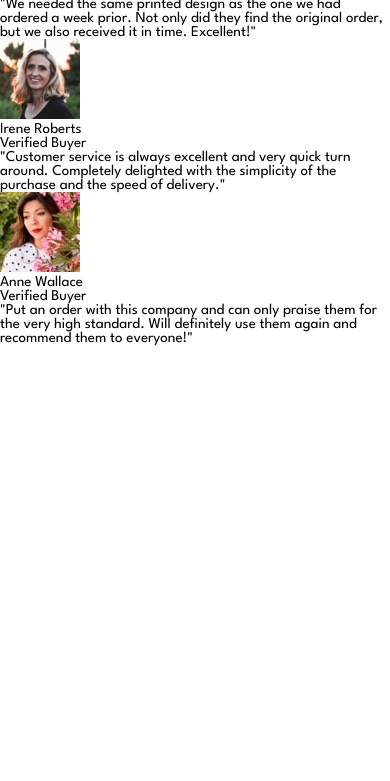
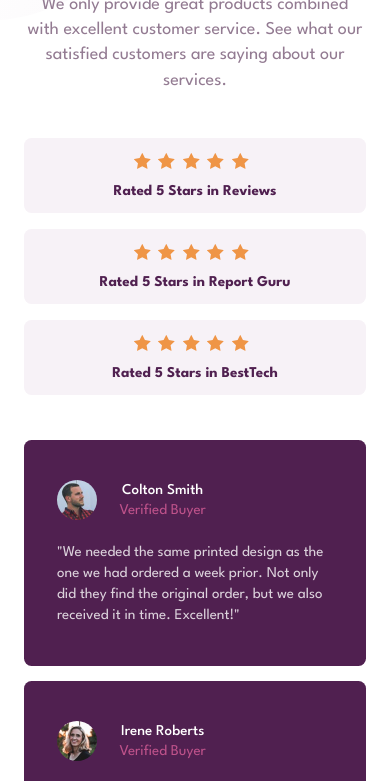
Before and after one commit to Elvis-LR/Social-proff, a plain HTML site: page index.html in a window 390 px wide. Shown: the part 212-993 px from the top of the page. Before the commit the page ends 844 px from the top, so only its background shows below. Drawn offline with Linux system fonts and the light colour scheme.

Commit message:
add complete stylesheet for mobile

```diff
--- a/index.html
+++ b/index.html
@@ -43,12 +43,33 @@
       </header>
       <div class="rating">
         <div class="stars">
+          <ul>
+            <li><img src="./images/icon-star.svg" alt="star icon" /></li>
+            <li><img src="./images/icon-star.svg" alt="star icon" /></li>
+            <li><img src="./images/icon-star.svg" alt="star icon" /></li>
+            <li><img src="./images/icon-star.svg" alt="star icon" /></li>
+            <li><img src="./images/icon-star.svg" alt="star icon" /></li>
+          </ul>
           <p>Rated 5 Stars in Reviews</p>
         </div>
         <div class="stars">
+          <ul>
+            <li><img src="./images/icon-star.svg" alt="star icon" /></li>
+            <li><img src="./images/icon-star.svg" alt="star icon" /></li>
+            <li><img src="./images/icon-star.svg" alt="star icon" /></li>
+            <li><img src="./images/icon-star.svg" alt="star icon" /></li>
+            <li><img src="./images/icon-star.svg" alt="star icon" /></li>
+          </ul>
           <p>Rated 5 Stars in Report Guru</p>
         </div>
         <div class="stars">
+          <ul>
+            <li><img src="./images/icon-star.svg" alt="star icon" /></li>
+            <li><img src="./images/icon-star.svg" alt="star icon" /></li>
+            <li><img src="./images/icon-star.svg" alt="star icon" /></li>
+            <li><img src="./images/icon-star.svg" alt="star icon" /></li>
+            <li><img src="./images/icon-star.svg" alt="star icon" /></li>
+          </ul>
           <p>Rated 5 Stars in BestTech</p>
         </div>
       </div>
@@ -59,8 +80,10 @@
               src="./images/image-colton.jpg"
               alt="Calton Smith verified buyer"
             />
-            <h3 class="name">Colton Smith</h3>
-            <h4 class="verified">Verified Buyer</h4>
+            <div class="details">
+              <h3 class="name">Colton Smith</h3>
+              <p class="verified">Verified Buyer</p>
+            </div>
           </div>
           <p>
             "We needed the same printed design as the one we had ordered a week
@@ -74,8 +97,10 @@
               src="./images/image-irene.jpg"
               alt="Irene Roberts verified buyer"
             />
-            <h3 class="name">Irene Roberts</h3>
-            <h4 class="verified">Verified Buyer</h4>
+            <div class="details">
+              <h3 class="name">Irene Roberts</h3>
+              <p class="verified">Verified Buyer</p>
+            </div>
           </div>
           <p>
             "Customer service is always excellent and very quick turn around.
@@ -89,8 +114,10 @@
               src="./images/image-anne.jpg"
               alt="Anne Wallace verified buyer"
             />
-            <h3 class="name">Anne Wallace</h3>
-            <h4 class="verified">Verified Buyer</h4>
+            <div class="details">
+              <h3 class="name">Anne Wallace</h3>
+              <p class="verified">Verified Buyer</p>
+            </div>
           </div>
           <p>
             "Put an order with this company and can only praise them for the
--- a/styles/style.css
+++ b/styles/style.css
@@ -63,13 +63,92 @@ White: hsl(0, 0%, 100%)
 
 
 font-family: 'League Spartan', sans-serif;
+Weights: 400, 500, 700
 
 **************/
 
+/*************** containers ************/
 body {
   font-size: 15px;
   font-family: "League Spartan", sans-serif;
+  font-weight: 400;
+  text-align: center;
+  background-image: url(../images/bg-pattern-top-mobile.svg);
+  background-repeat: no-repeat;
 }
 #container {
   min-width: 23.4375rem;
+  padding: 1.5rem;
+  margin-top: 2em;
 }
+/********** header ***********/
+
+header h1 {
+  font-size: 2.5em;
+  font-weight: 700;
+  color: hsl(300, 43%, 22%);
+  margin: 1.5rem;
+}
+header p {
+  font-size: 1.2em;
+  color: hsl(303, 10%, 53%);
+  line-height: 1.4;
+}
+/**************** rating *************/
+
+.rating {
+  margin: 3em 0em;
+}
+.stars {
+  background-color: hsl(300, 24%, 96%);
+  padding: 1em;
+  border-radius: 0.5em;
+  margin-bottom: 1rem;
+}
+.stars ul {
+  display: flex;
+  justify-content: center;
+  margin-bottom: 0.8em;
+}
+li {
+  margin-right: 0.5em;
+}
+.stars p {
+  color: hsl(300, 43%, 22%);
+  font-weight: 700;
+}
+/*************** review *************/
+
+.comments {
+  background-color: hsl(300, 43%, 22%);
+  border-radius: 0.5em;
+  padding: 2.666em 2.2em;
+  margin-bottom: 1em;
+}
+.buyer {
+  display: flex;
+  margin-bottom: 1.5em;
+}
+.buyer img {
+  width: 2.666em;
+  border-radius: 50%;
+  margin-right: 1.5em;
+}
+.details {
+  display: flex;
+  flex-direction: column;
+  justify-content: space-around;
+}
+h3 {
+  color: hsl(0, 0%, 100%);
+  font-weight: 500;
+}
+.verified {
+  color: hsl(333, 80%, 67%, 0.7);
+}
+.comments > p {
+  text-align: start;
+  font-size: 1em;
+  line-height: 1.4;
+  color: hsl(0, 0%, 100%, 0.8);
+}
```
